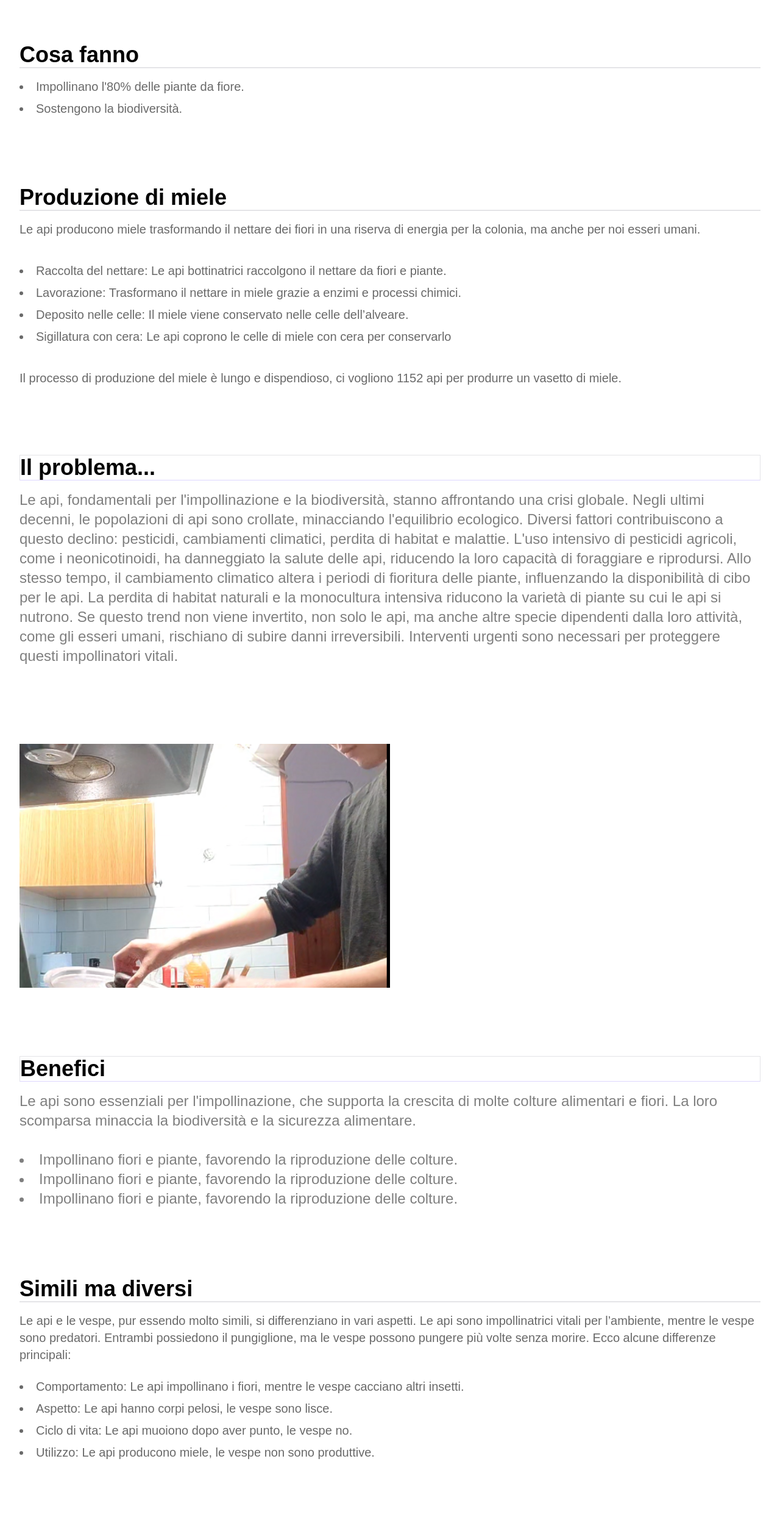
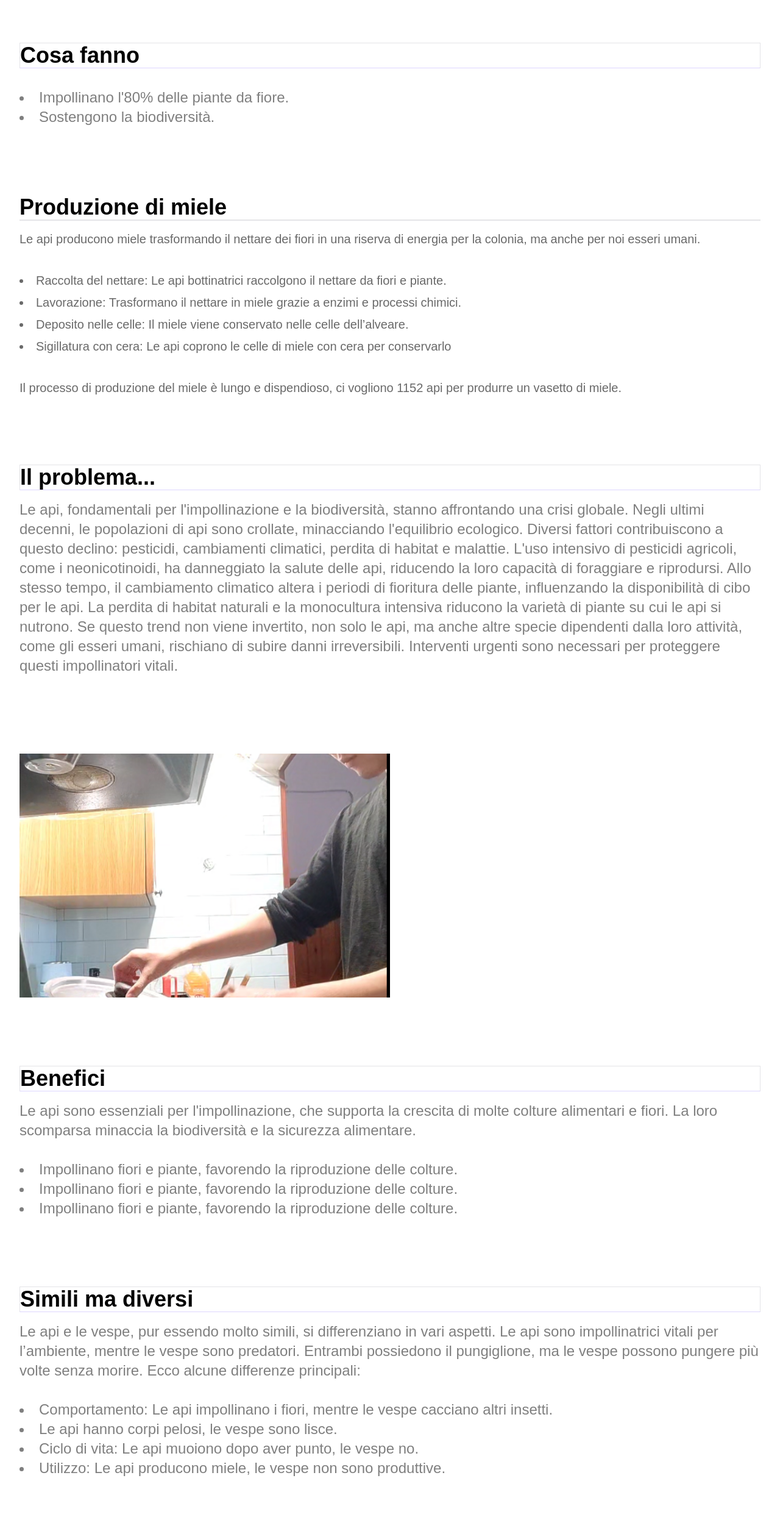
Before and after one commit to seba771/test-nextjs, a Next.js app: page /sitoapi in a window 1280 px wide. Shown: the part 1140-3651 px from the top of the page at 61% size. Built offline with nearby package versions, Linux system fonts and the light colour scheme.

Commit message:
components e responsivita

```diff
--- a/src/app/sitoapi/page.tsx
+++ b/src/app/sitoapi/page.tsx
@@ -6,6 +6,8 @@ import ExplainingSection, {
 import ListSection, {
   ListSectionProps,
 } from "@/components/templates/save-the-bees/list";
+import ProvaProps from "@/components/templates/save-the-bees/responsivegrid";
+import Box, { BoxProps } from "@/components/templates/save-the-bees/box";
 
 const jhonny: ExplainingSectionProps = {
   title: "L'importanza delle Api",
@@ -45,6 +47,46 @@ const list2: ListSectionProps = {
   ],
 };
 
+const list3: ListSectionProps = {
+  title: "Simili ma diversi",
+  description: "Le api e le vespe, pur essendo molto simili, si differenziano in vari aspetti. Le api sono impollinatrici vitali per l’ambiente, mentre le vespe sono predatori. Entrambi possiedono il pungiglione, ma le vespe possono pungere più volte senza morire. Ecco alcune differenze principali: ",
+  items: [
+    "Comportamento: Le api impollinano i fiori, mentre le vespe cacciano altri insetti.",
+    "Le api hanno corpi pelosi, le vespe sono lisce.",
+    " Ciclo di vita: Le api muoiono dopo aver punto, le vespe no.",
+    "  Utilizzo: Le api producono miele, le vespe non sono produttive.",
+  ]
+}
+
+
+const list4: ListSectionProps = {
+  title: "Cosa fanno",
+  description: "",
+  items: [
+    "Impollinano l'80% delle piante da fiore.",
+    "Sostengono la biodiversità.",
+  ]
+}
+
+const pablo: ProvaProps = {
+  title: "Testimonianze",
+  description: "Cosa ne pensa la gente",
+  subtitle: "Mario Rosso: Apicoltore",
+  description1: " Le api sono fondamentali per il mio lavoro. Da quando la loro popolazione è in declino, ho notato un calo nella produttività dei miei frutti. La mancanza di impollinazione sta davvero minacciando la mia attività. Mi preoccupa che il problema venga ignorato. È urgente intervenire per proteggere questi insetti essenziali per l'ecosistema e l'agricoltura",
+
+  subtitle2: "Silvia Monin: Insegnante scuola elementare",
+  description2: "Credo che le api siano un ottimo strumento per sensibilizzare i bambini sui temi ecologici e dell'ambiente. Nelle scuole, parliamo spesso di come le api siano fondamentali per la natura e l'alimentazione. Coinvolgere i più bambini in attività pratiche, come la creazione di piccoli giardini o l'osservazione delle api, aiuta a sviluppare un forte senso di responsabilità e consapevolezza. Le api sono una risorsa educativa che ci insegna la cooperazione e la cura dell'ambiente.",
+
+  subtitle3: "Laura Cechi: Ambientalista ",
+  description3: "Ogni anno, sempre più studi confermano l'importanza delle api per l'equilibrio del nostro ambiente. Il loro declino non è solo un problema per l'agricoltura, ma per la biodiversità globale. Credo che dovremmo sensibilizzare di più la popolazione sulla gravità di questa situazione e fare di più per proteggerle, prima che sia troppo tardi. Ritengo che la gente non si renda conto di quanto sia grave la situazione. Le api sono vitali per la produzione del cibo che mangiamo, ma l'uso eccessivo di pesticidi e la perdita di habitat stanno mettendo a rischio la loro sopravvivenza. Dobbiamo educare i giovani a rispettare questi insetti e promuovere politiche più sostenibili."
+}
+
+const boxed: BoxProps={
+  title:"Ecco come puoi aiutare!",
+  description:"Le api stanno soffrendo, abbiamo bisogno del tuo aiuto se vogliamo migliorare la loro situazione",
+  description2:"Effettua una donazione",
+}
+
 export default function Homepage() {
   return (
     <section className="w-full h-full">
@@ -68,17 +110,7 @@ export default function Homepage() {
           </div>
         </section>
 
-        <section className="w-full ">
-          <div>
-            <p className="text-primary font-semibold border-b-2 text-4xl">
-              Cosa fanno
-            </p>
-            <div className="flex flex-col gap-2 text-secondary text-xl font-light pt-4">
-              <li>Impollinano l'80% delle piante da fiore.</li>
-              <li>Sostengono la biodiversità.</li>
-            </div>
-          </div>
-        </section>
+        <ListSection list={list4} />
 
         <section className="w-full">
           <div>
@@ -133,105 +165,11 @@ export default function Homepage() {
             />
           </div>
         </section>
+        <ListSection list={list1} />
+        <ListSection list={list3} />
+        <section className="w-full">
+          <ProvaProps pablo={pablo} />
 
-        <section className="w-full">
-          <div>
-            <ListSection list={list1}/>
-          </div>
-        </section>
-
-        <section className="w-full">
-          <div>
-            <p className="text-primary font-semibold text-4xl border-b-2">
-              Simili ma diversi
-            </p>
-          </div>
-          <div className="text-secondary text-xl font-light pt-4">
-            <p>
-              Le api e le vespe, pur essendo molto simili, si differenziano in
-              vari aspetti. Le api sono impollinatrici vitali per l’ambiente,
-              mentre le vespe sono predatori. Entrambi possiedono il
-              pungiglione, ma le vespe possono pungere più volte senza morire.
-              Ecco alcune differenze principali:
-            </p>
-            <div className="flex flex-col gap-2 pt-6">
-              <li>
-                Comportamento: Le api impollinano i fiori, mentre le vespe
-                cacciano altri insetti.
-              </li>
-              <li>Aspetto: Le api hanno corpi pelosi, le vespe sono lisce.</li>
-              <li>
-                Ciclo di vita: Le api muoiono dopo aver punto, le vespe no.
-              </li>
-              <li>
-                Utilizzo: Le api producono miele, le vespe non sono produttive.
-              </li>
-            </div>
-          </div>
-        </section>
-
-        <section className="w-full">
-          <div>
-            <p className="text-primary font-semibold text-4xl border-b-2">
-              Testimonianze
-            </p>
-          </div>
-          <div className="text-secondary text-xl font-light pt-4 pb-32">
-            <p> Cosa ne pensa la gente</p>
-            <div className="grid grid-cols-2 gap-24 pt-12">
-              <div className="flex flex-col gap-24">
-                <div>
-                  <p className="font-semibold text-primary pb-2">
-                    Mario Rosso: Apicoltore
-                  </p>
-                  <p>
-                    Le api sono fondamentali per il mio lavoro. Da quando la
-                    loro popolazione è in declino, ho notato un calo nella
-                    produttività dei miei frutti. La mancanza di impollinazione
-                    sta davvero minacciando la mia attività. Mi preoccupa che il
-                    problema venga ignorato. È urgente intervenire per
-                    proteggere questi insetti essenziali per l'ecosistema e
-                    l'agricoltura
-                  </p>
-                </div>
-                <div>
-                  <p className="font-semibold text-primary pb-2">
-                    Silvia Monin: Insegnante scuola elementare
-                  </p>
-                  <p>
-                    Credo che le api siano un ottimo strumento per
-                    sensibilizzare i bambini sui temi ecologici e dell'ambiente.
-                    Nelle scuole, parliamo spesso di come le api siano
-                    fondamentali per la natura e l'alimentazione. Coinvolgere i
-                    più bambini in attività pratiche, come la creazione di
-                    piccoli giardini o l'osservazione delle api, aiuta a
-                    sviluppare un forte senso di responsabilità e
-                    consapevolezza. Le api sono una risorsa educativa che ci
-                    insegna la cooperazione e la cura dell'ambiente.
-                  </p>
-                </div>
-              </div>
-              <div>
-                <p className="font-semibold text-primary pb-2">
-                  Laura Cechi: Ambientalista
-                </p>
-                <p>
-                  Ogni anno, sempre più studi confermano l'importanza delle api
-                  per l'equilibrio del nostro ambiente. Il loro declino non è
-                  solo un problema per l'agricoltura, ma per la biodiversità
-                  globale. Credo che dovremmo sensibilizzare di più la
-                  popolazione sulla gravità di questa situazione e fare di più
-                  per proteggerle, prima che sia troppo tardi. Ritengo che la
-                  gente non si renda conto di quanto sia grave la situazione. Le
-                  api sono vitali per la produzione del cibo che mangiamo, ma
-                  l'uso eccessivo di pesticidi e la perdita di habitat stanno
-                  mettendo a rischio la loro sopravvivenza. Dobbiamo educare i
-                  giovani a rispettare questi insetti e promuovere politiche più
-                  sostenibili.
-                </p>
-              </div>
-            </div>
-          </div>
           <div className="p-16 text-center flex flex-col items-center justify-center border-2 border-black rounded-md">
             <p className="font-semibold text-primary text-6xl">
               Ecco come puoi aiutare!
@@ -240,6 +178,7 @@ export default function Homepage() {
               Le api stanno soffrendo, abbiamo bisogno del tuo aiuto se vogliamo
               migliorare la loro situazione
             </p>
+
 
             <Link
               className="shadow-[0px_0px_15px_16px_rgba(236,_72,_153,_0.15)] border-2 rounded-full border-black flex items-center justify-center p-3 "
@@ -279,12 +218,17 @@ export default function Homepage() {
                 />
               </svg>
             </Link>
+
+
           </div>
         </section>
 
         <section className="w-full pb-28">
-          <ListSection list={list2}/>
+          <ListSection list={list2} />
         </section>
+
+      <Box boxed={boxed}/>
+
       </section>
     </section>
   );
--- /dev/null
+++ b/src/components/templates/save-the-bees/box.tsx
@@ -0,0 +1,36 @@
+import { Link } from "lucide-react";
+
+export type BoxProps = {
+    title: string;
+    description: string;
+    description2: string;
+};
+
+export default function Box({ boxed }: { boxed: BoxProps }) {
+    return (
+        <section className="w-full h-full md:pb-28">
+            <div className="text-center flex flex-col items-center justify-center border-2 border-black rounded-md p-12">
+                <h1 className="md:text-6xl text-4xl font-semibold">{boxed.title}</h1>
+                <p className="text-secondary md:text-4xl text-xl pt-4 pb-4">{boxed.description}</p>
+                <div className="flex flex-row justify-between">
+
+                    <Link className="text-primary" href="#">
+                        <p>{boxed.description2}</p>
+                    </Link>
+
+
+
+                </div>
+            </div>
+        </section>
+    )
+}
+
+
+
+
+
+
+/*<a className="text-primary" href="#">
+                        <p>{boxed.description2}</p>
+                    </a>*/
--- a/src/components/templates/save-the-bees/explaining.tsx
+++ b/src/components/templates/save-the-bees/explaining.tsx
@@ -3,11 +3,7 @@ export type ExplainingSectionProps = {
   description: string;
 };
 
-export default function ExplainingSection({
-  jhonny,
-}: {
-  jhonny: ExplainingSectionProps;
-}) {
+export default function ExplainingSection({jhonny,}: {jhonny: ExplainingSectionProps;}) {
   return (
     <section className="w-full h-full ">
       <h1 className="md:text-4xl text-3xl text-black font-semibold border border-b-violet-200">
--- /dev/null
+++ b/src/components/templates/save-the-bees/responsivegrid.tsx
@@ -0,0 +1,40 @@
+export type ProvaProps = {
+    title: string;
+    subtitle: string;
+    subtitle2: string;
+    subtitle3: string;
+    description: string;
+    description1: string;
+    description2: string;
+    description3: string;
+
+};
+
+export default function Prova({ pablo }: { pablo: ProvaProps }) {
+    return (
+        <section className="w-full h-full md:pb-28">
+            <h1 className="md:text-4xl text-3xl text-black font-semibold border border-b-violet-200">
+                {pablo.title}
+            </h1>
+            <div className="mt-4 md:text-2xl text-xl text-black/50 font-normal">
+                <p>{pablo.description}</p>
+
+                <div className="md:grid md:grid-cols-2 md:gap-10 pt-12">
+                    <div><p className="text-primary font-semibold">{pablo.subtitle}</p>
+                        <p className="md:pb-0 pb-12">{pablo.description1}</p></div>
+
+                    <div><p className="text-primary font-semibold">{pablo.subtitle3}</p>
+                        <p>{pablo.description3}</p></div>
+                    <div className="md:flex md:flex-col gap-24">
+                        <div className="pt-12 md:pt-0 pb-24">
+                            <p className="text-primary font-semibold">{pablo.subtitle2}</p>
+                            <p className="md:pb-0 pb-12">{pablo.description2}</p></div>
+                    </div>
+                </div>
+
+            </div>
+
+
+        </section >
+    );
+}
```
